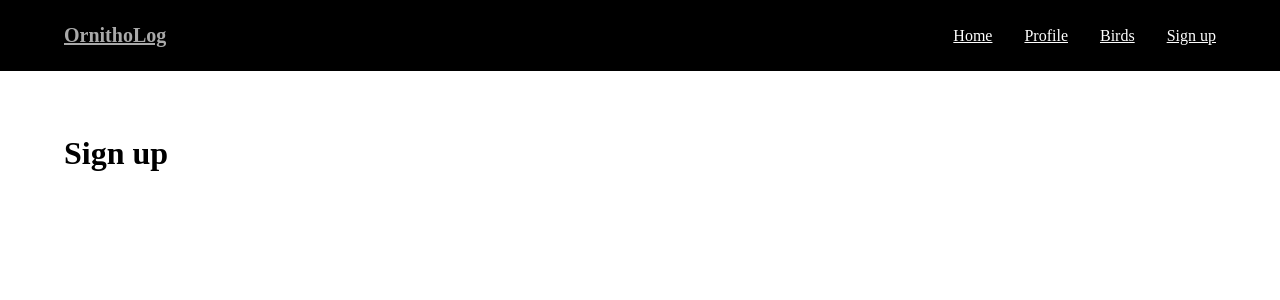
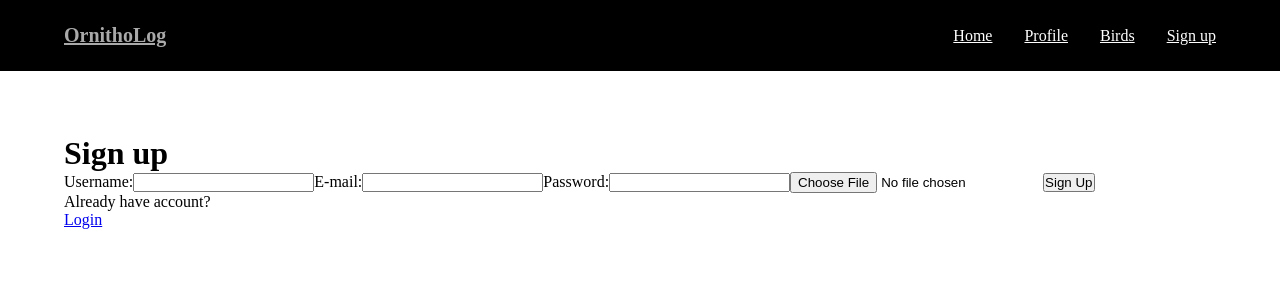
Before and after one commit to ornitholog/ornitholog-client, a React (Vite) app: page /signup in a window 1280 px wide. Shown: the top 300 px of the page. Built offline with nearby package versions, Linux system fonts and the light colour scheme; no server answers; the HTML template or start-up script is replaced by a standard one.

Commit message:
changing URL env and setting up SignUpPage

```diff
--- a/pages/SignUpPage.jsx
+++ b/pages/SignUpPage.jsx
@@ -1,10 +1,72 @@
 import React from "react";
+import { useState } from "react";
+import { Link, useNavigate } from "react-router-dom";
+import axios from "axios";
 
 function SignUpPage() {
+  const url = import.meta.env.VITE_API_URL;
+  const [username, setUsername] = useState("");
+  const [email, setEmail] = useState("");
+  const [password, setPassword] = useState("");
+  const [errorMessage, setErrorMessage] = useState(null);
+
+  const navigate = useNavigate();
+
+  const handleSubmit = (e) => {
+    e.preventDefault();
+    console.log(username, email, password);
+  };
+  const requestBody = { username, email, password };
+
+  axios
+    .post(`${url}/auth/signup`, requestBody)
+    .then(() => {
+      navigate("/login");
+    })
+    .catch((error) => setErrorMessage(error.response.data.message));
+
   return (
     <>
       <div className="container">
         <h1>Sign up</h1>
+        <div className="signUp-container">
+          <form onSubmit={handleSubmit}>
+            <label>Username:</label>
+            <input
+              type="text"
+              name="userName"
+              value={username}
+              onChange={(e) => setUsername(e.target.value)}
+            />
+
+            <label>E-mail:</label>
+            <input
+              type="email"
+              name="email"
+              value={email}
+              onChange={(e) => setEmail(e.target.value)}
+            ></input>
+
+            <label>Password:</label>
+            <input
+              type="password"
+              name="password"
+              value={password}
+              onChange={(e) => setPassword(e.target.value)}
+            />
+
+            <input
+              type="file"
+              name="profileImg"
+              accept="image/png, image/jpeg"
+            />
+            <button type="submit">Sign Up</button>
+          </form>
+
+          <p>Already have account?</p>
+          <Link to={"/login"}> Login</Link>
+        </div>
+        {errorMessage && <p>{errorMessage}</p>}
       </div>
     </>
   );
--- a/src/App.jsx
+++ b/src/App.jsx
@@ -23,7 +23,7 @@ function App() {
 
   const fetchObservations = () => {
     axios
-      .get(`${url}/observations`)
+      .get(`${url}/api/observations`)
       .then((response) => {
         setObservations(response);
       })
@@ -32,7 +32,7 @@ function App() {
 
   const fetchBirds = () => {
     axios
-      .get(`${url}/birds`)
+      .get(`${url}/api/birds`)
       .then((response) => {
         setBirds(response);
       })
```
